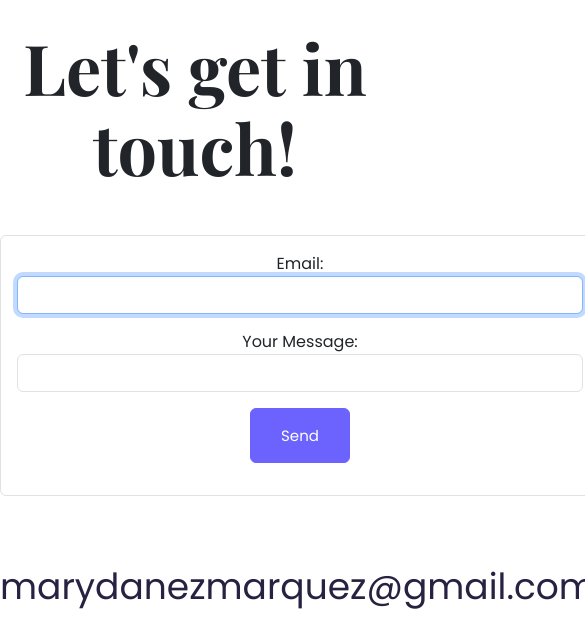
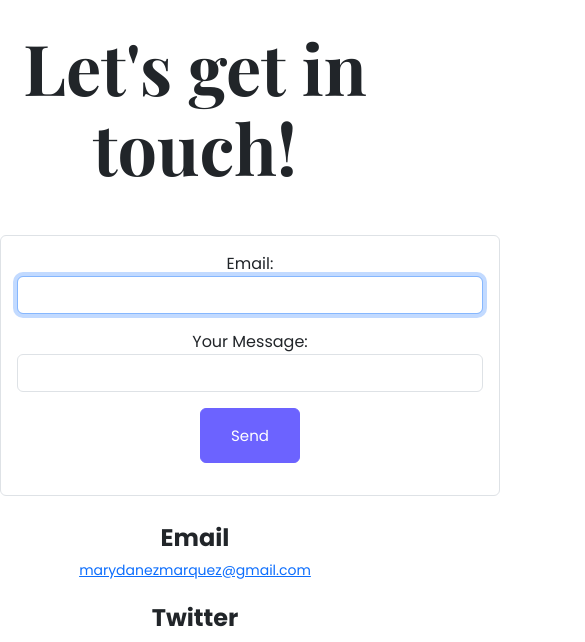
Before and after one commit to Marydanez/Portfolio, a plain HTML site: page contact.html in a window 390 px wide. Shown: the part 64-706 px from the top of the page, 585 px wide, since content can reach past the window. Drawn offline with nearby package versions, Linux system fonts and the light colour scheme.

Commit message:
Responsive Update

```diff
--- a/styles.css
+++ b/styles.css
@@ -252,6 +252,7 @@ footer .contact-box-btn a {
   }
   .contact h1 {
     max-width: 100%;
+    text-align: center;
   }
   footer .contact-box h2 {
     font-size: 24px;
@@ -259,4 +260,18 @@ footer .contact-box-btn a {
   footer .contact-box p {
     font-size: 18px;
   }
+  .contact-details h3 {
+    font-size: 16px;
+  }
+  form {
+    margin: 0;
+    display: block;
+    text-align: center;
+    width: 500px;
+  }
+  .form-container {
+    margin: 0;
+    display: block;
+    text-align: center;
+  }
 }
```
